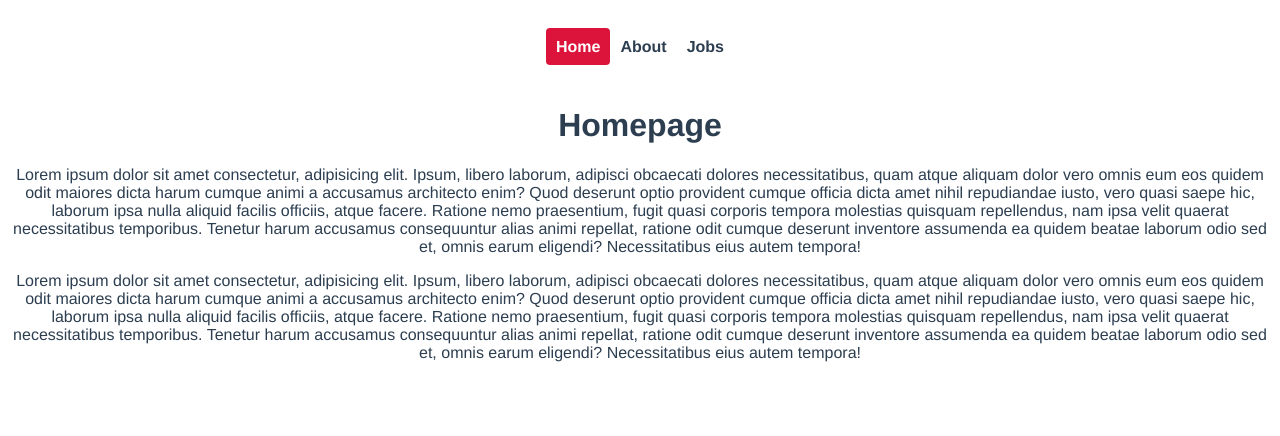
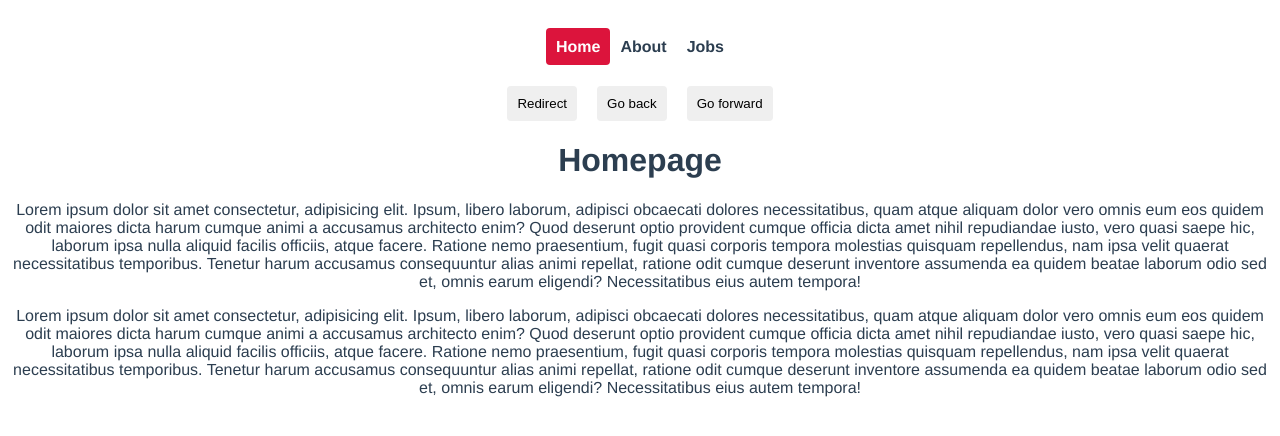
Before and after one commit to Marionetko/vue-router-prjct, a Vue app: page / in a window 1280 px wide. Shown: the top 436 px of the page. Built offline with nearby package versions, Linux system fonts and the light colour scheme.

Commit message:
programmatic nav

```diff
--- a/src/App.vue
+++ b/src/App.vue
@@ -4,8 +4,31 @@
     <router-link :to="{ name: 'about' }">About</router-link>
     <router-link :to="{ name: 'jobs' }">Jobs</router-link>
   </nav>
+
+  <button @click="redirect">Redirect</button>
+  <button @click="back">Go back</button>
+  <button @click="forward">Go forward</button>
+
   <router-view/>
 </template>
+
+<script>
+
+export default {
+  methods: {
+    redirect() {
+      this.$router.push({ name: 'home' })
+    },
+    back() {
+      this.$router.go(-1)
+    },
+    forward() {
+      this.$router.go(1)
+    }
+  }
+}
+
+</script>
 
 <style>
 #app {
@@ -32,4 +55,10 @@
   color: white;
   background: crimson;
 }
+button {
+  margin: 0 10px;
+  padding: 10px;
+  border: none;
+  border-radius: 4px;
+}
 </style>
```
